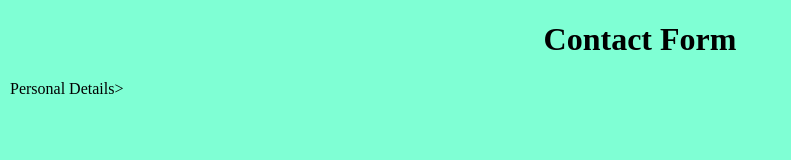
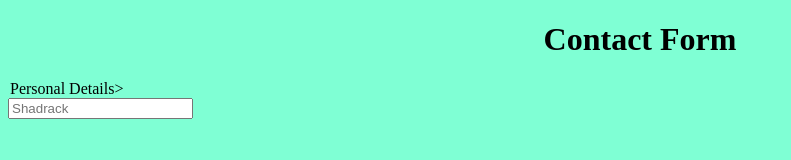
Before and after one commit to Shadrack5/Portfolio, a plain HTML site: page contact.html in a window 1280 px wide. Shown: the whole page, without its empty margins (0-791 px from the left). Drawn offline with Linux system fonts and the light colour scheme.

Commit message:
added my personal details

```diff
--- a/contact.html
+++ b/contact.html
@@ -11,6 +11,8 @@
     <h1>Contact Form</h1>
     <form action="">
         <legend>Personal Details></legend>
+        <input type="text" name="Shadrack" placeholder="Shadrack">
+
 
     </form>
 
```
